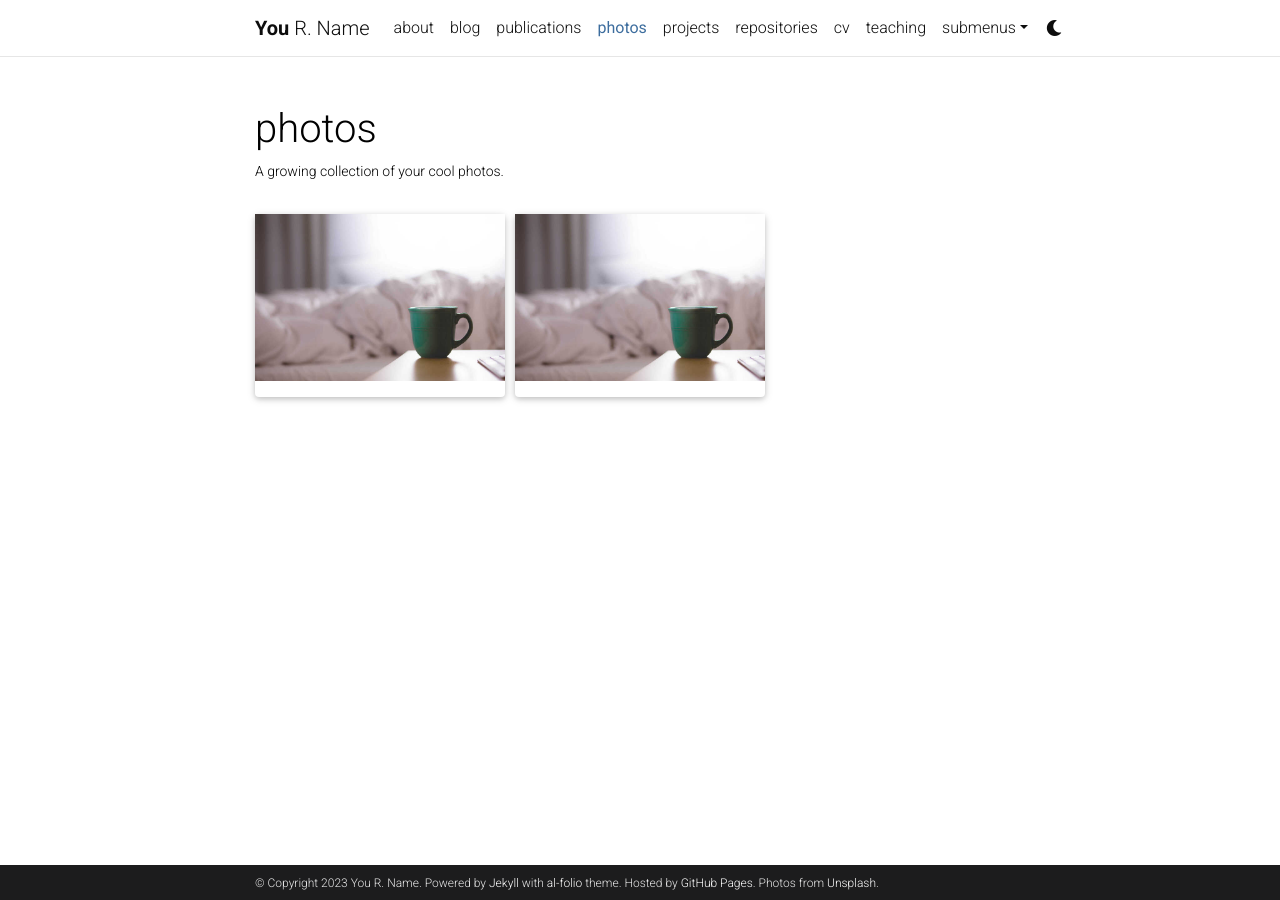
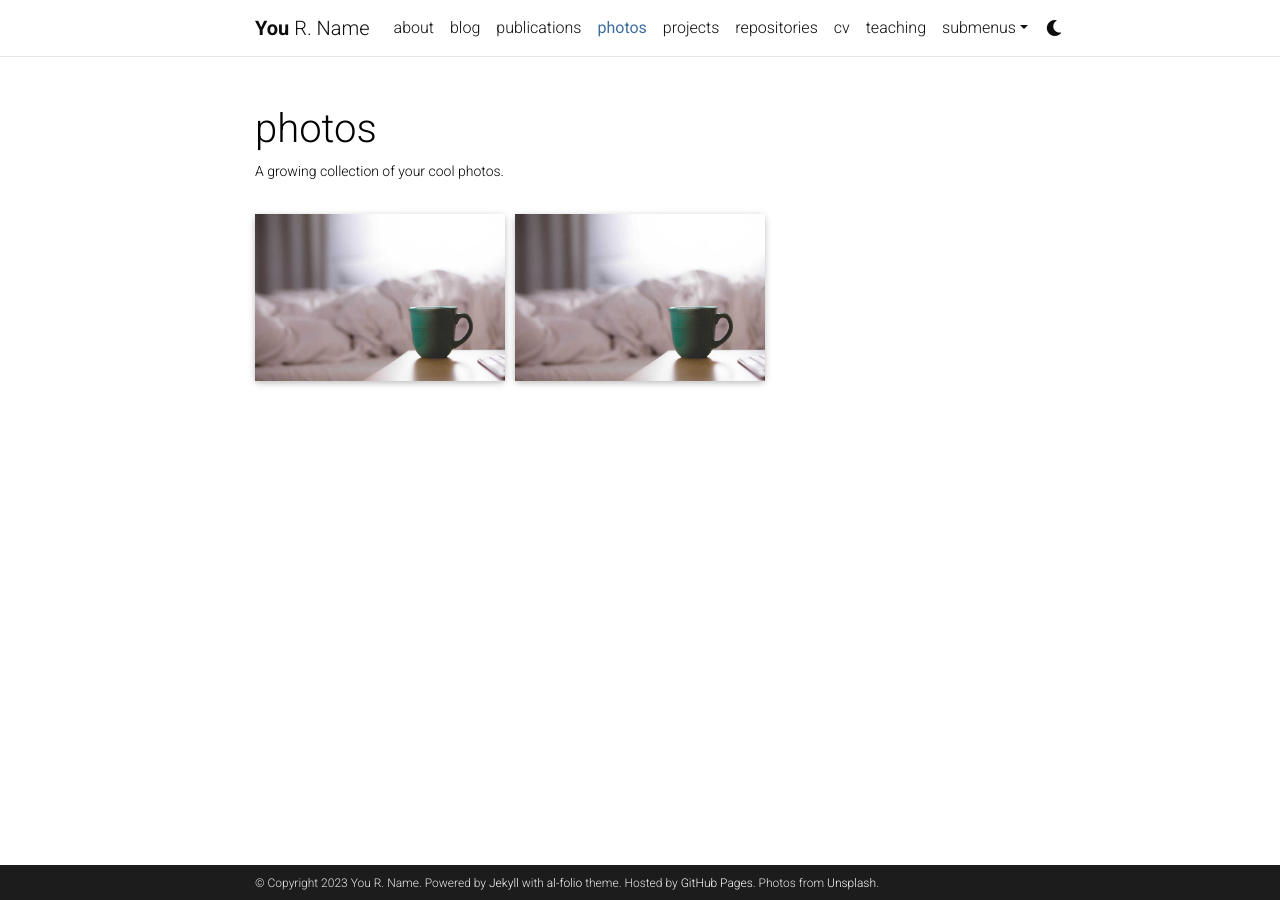
Before and after one commit to nagyfrantisek/folio, a Jekyll site: the page built from _pages/photos.md, in a window 1280 px wide. Built offline with Jekyll 4.4.1, drawn with Linux system fonts in a browser that asks for light colours; full-size pictures stand in for the smaller copies a plugin makes; comment, search, counter and statistics services are not loaded; a style sheet for code colours, icons or effects is not loaded.

Commit message:
Update _base.scss

```diff
--- a/_sass/_base.scss
+++ b/_sass/_base.scss
@@ -706,6 +706,9 @@ footer.sticky-bottom {
 figure.highlight {
   margin: 0 0 0rem;
 }
+figure {
+  margin: 0 !important;
+}
 
 pre {
   color: var(--global-theme-color);
```
